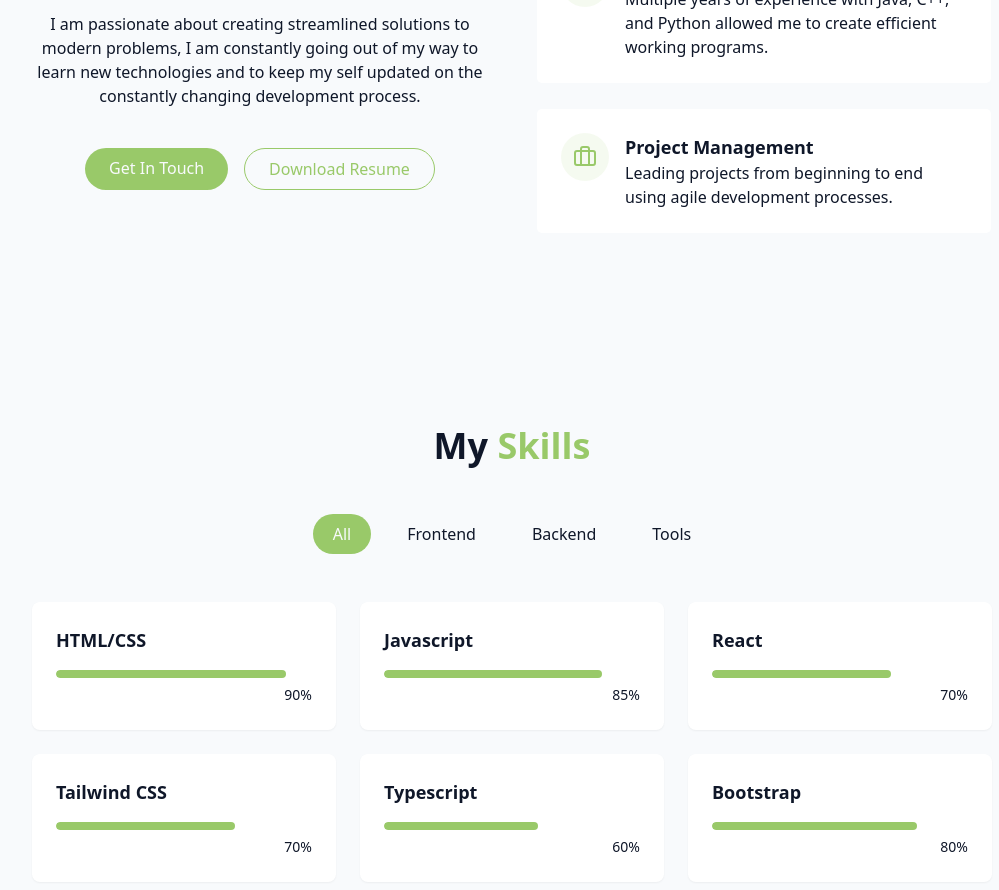
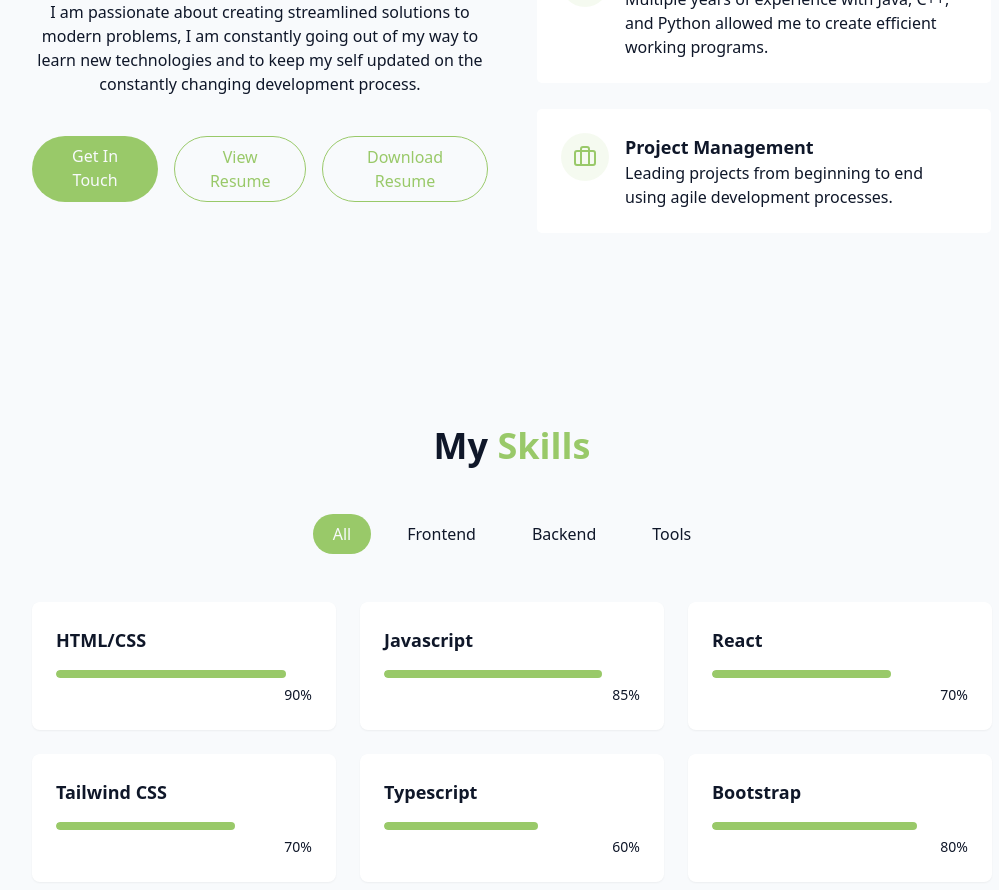
Before and after one commit to clarkkr/Portfolio-Website, a React (Vite) app: page / in a window 1280 px wide. Shown: the part 1200-2090 px from the top of the page, without its empty margins (128-1127 px from the left). Built offline with nearby package versions, Linux system fonts and the light colour scheme.

Commit message:
Added functionality to the download resume button, also added a button to view it in another page instead.

```diff
--- a/src/Components/AboutSection.jsx
+++ b/src/Components/AboutSection.jsx
@@ -34,7 +34,16 @@
               </a>
 
               <a
-                href="#contact"
+                href="/Kory_Resume.pdf"
+                target="_blank"
+                rel="noopener noreferrer"
+                className="px-6 py-2 rounded-full border border-primary text-primary hover:bg-primary/10 transition-colors duration-300"
+              >
+                View Resume
+              </a>
+              <a
+                href="/Kory_Resume.pdf"
+                download
                 className="px-6 py-2 rounded-full border border-primary text-primary hover:bg-primary/10 transition-colors duration-300"
               >
                 {" "}
```
Also changed, not shown: 1 other file (tests, documents, lock files or other folders).
